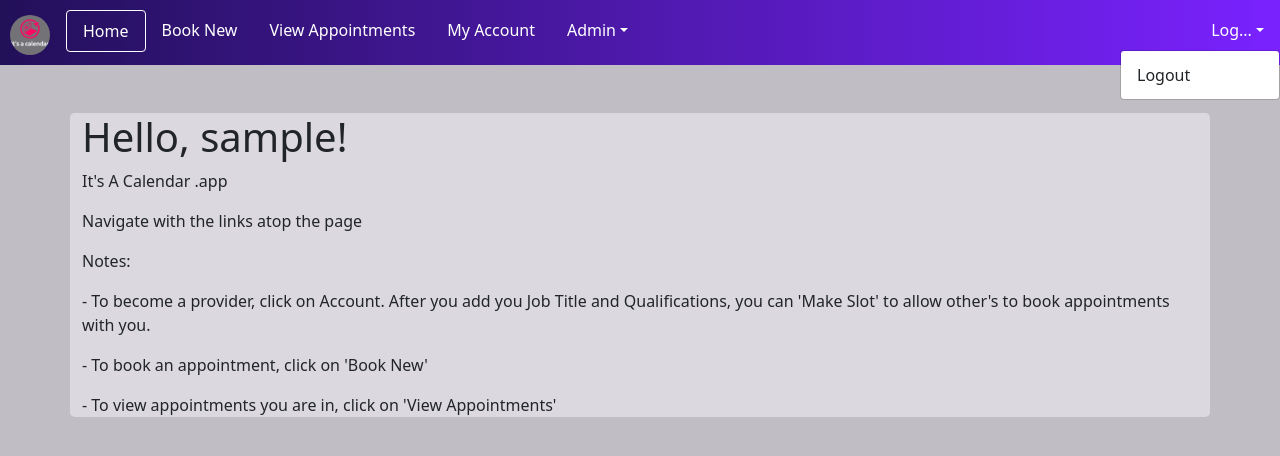
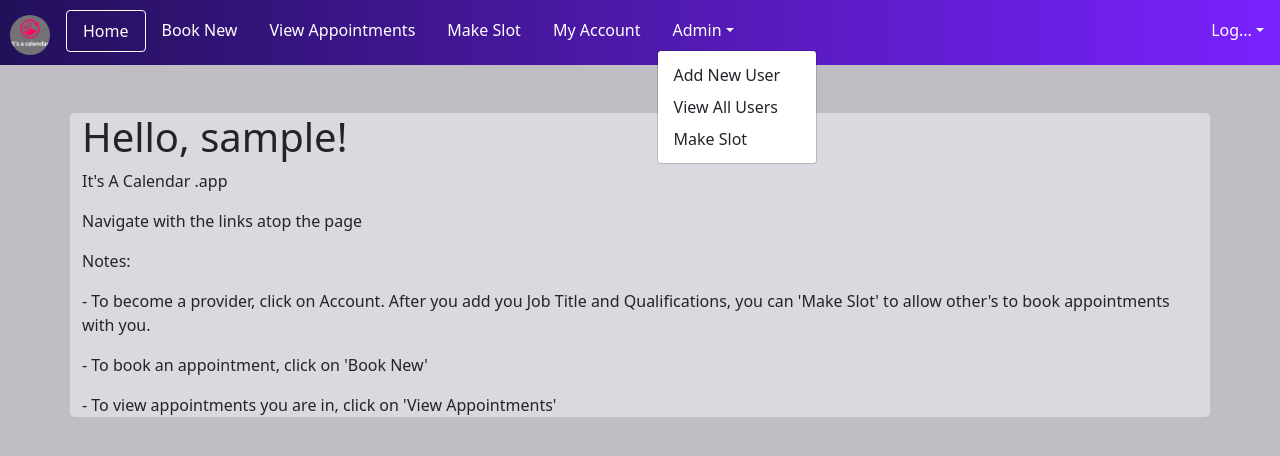
Before and after one commit to jaybyrd3/cs341, a Flask app: page / in a window 1280 px wide, after a click on "Admin". Shown: the top 456 px of the page. Run offline with Flask 3, Linux system fonts and the light colour scheme; a user stored in the database is signed in; tables that the repository leaves empty hold one stand-in row (values such as "Sample post"); some libraries are stand-ins or nearby versions.

Commit message:
attempt at adding access controls to /makeslot, as well as dynamically adding "Make Slot" to navbar when qualifications & job title are not null

```diff
--- a/app.py
+++ b/app.py
@@ -59,20 +59,31 @@ def wipe():
 @app.route('/makeslot', methods=['GET', 'POST'])
 @login_required
 def makeslot():
-     if request.method == 'POST':
+    user = User.query.filter_by(User.email == session.get('email'))
+    if not user:
+        flash(f"Sorry - you need to be logged in & registered as a provider to make a slot!", category="error")
+        return redirect(url_for('login'))
+    elif not session.get('jobTitle') or not session.get('qualifications'):
+        flash(f"Sorry - you need to be registered as a provider to make a slot! Please enter in your job title & qualifications to continue.", category="error")
+        return redirect(url_for('account'))
+    elif request.method == 'POST':
         starttime = request.form['starttime']
         endtime = request.form['endtime']
         client = request.form['client']
-        print(f"make slot client {client}")
         provider = request.form['provider']
         description = request.form['description']
         category = request.form['category']
-        new_slot = Slot(starttime=starttime, endtime=endtime, client=client, provider=provider, description=description, category=category)
-        db.session.add(new_slot)
-        db.session.commit()
-        return redirect(url_for('home'))
-     else:
-          return render_template('makeslot.html')
+
+        if starttime and endtime and client and provider and description and category:
+            new_slot = Slot(starttime=starttime, endtime=endtime, client=client, provider=provider, description=description, category=category)
+            db.session.add(new_slot)
+            db.session.commit()
+            return redirect(url_for('home'))
+        else:
+            flash(f"Please fill in all the required fields.", category="error")
+            return redirect(url_for('makeslot'))
+    else:
+        return render_template('makeslot.html')
 
 @app.route('/booknew', methods=['GET', 'POST'])
 @login_required
--- a/templates/index.html
+++ b/templates/index.html
@@ -24,9 +24,15 @@
                 <li class="nav-item">
                     <a class="nav-link text-white" href="/viewappointments">View Appointments</a>
                 </li>
+                {% if current_user.jobTitle is not none and current_user.qualifications is not none %}
+                    <li class="nav-item">
+                        <a class="nav-link text-white" href="/makeslot">Make Slot</a>
+                    </li>
+                {% endif %}
                 <li class="nav-item">
                     <a class="nav-link text-white" href="/account">My Account</a>
                 </li>
+
                 <li class="nav-item dropdown">
                     <a id="admin" class="nav-link dropdown-toggle text-white" data-toggle="dropdown" href="#" role="button" aria-haspopup="true" aria-expanded="false">Admin</a>
                     <div id="adminMenu" class="dropdown-menu">
```
